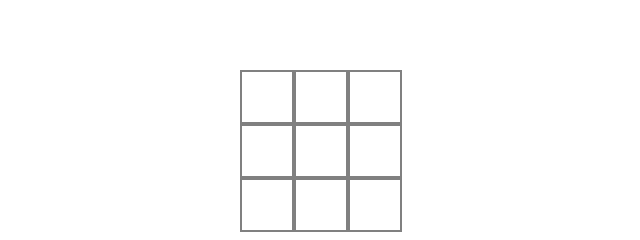
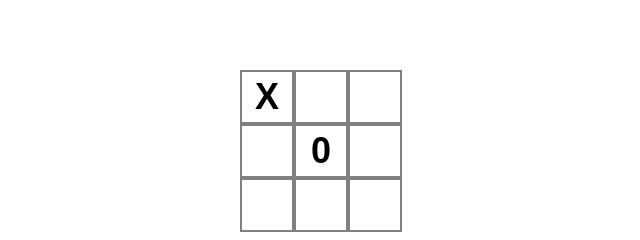
Before and after one commit to alexeychikk/tic-tac-toe-task, a website: page index.html in a window 1280 px wide. Both pictures are taken after a click on the element 586 px from the left and 354 px from the top of the page. Shown: the part 257-497 px from the top of the page, 319-959 px from the left. Drawn offline with nearby package versions, Linux system fonts and the light colour scheme.

Commit message:
chore: added new code

```diff
--- a/index.html
+++ b/index.html
@@ -103,7 +103,8 @@
        * в клетке - крестик или нолик или пусто. Если там крестик или нолик -
        * то типом параметра должна быть строка "X" или "O", если пусто - undefined.
        */
-			function handleCellClick(cellIndex, fillSign) {
+
+      //function handleCellClick(cellIndex, fillSign) {
       // Тебе нужно написать реализацию этой функции.
       // Я хочу, чтобы после того, как игрок нажимает на пустую клетку
       // ставился крестик, после чего компьютер автоматом ставил
@@ -113,10 +114,7 @@
       // Ты можешь объявлять сколько угодно переменных, где угодно.
       // Вообще, эксперементируй с этой программой как хочешь.
       // Главное, чтобы результат был.
-
-				// то что ниже можешь удалить, либо поклацать, посмотреть что будет
-				console.log(cellIndex, fillSign);
-			}
+      //}
 
       /**
        * Эта функция заполняет клетку значением.
@@ -134,6 +132,59 @@
         cellEl.dataset.fillSign = sign;
         cellEl.innerHTML = `<div>${sign}</div>`;
       }
+      const cellsValues = [
+        "x",
+        0,
+        undefined,
+        undefined,
+        undefined,
+        undefined,
+        undefined,
+        "y",
+        undefined,
+      ];
+      // function handleCellClick(cellIndex, fillSign) {
+      //   if (fillSign !== undefined) {
+      //     return;
+      //   }
+      //   fill(cellIndex, "X");
+      //   cellsValues[cellIndex] = "X";
+      //   const emptyCellIndexes = cellsValues.map(function (el, index) {
+      //     if (el === undefined) {
+      //       return index;
+      //     } else {
+      //     }
+      //   });
+      // let randomCellIndex = Math.floor(Math.random() * cellsValues.length);
+      // if (cellsValues[randomCellIndex] === undefined) {
+      //   fill(randomCellIndex, "0");
+      //   cellsValues[randomCellIndex] = "0";
+      //   break;
+      // }
+      // if (cellsValues.every((elem) => elem !== undefined)) {
+      //   break;
+      // }
+      // }
+      function handleCellClick(cellIndex, fillSign) {
+        if (fillSign === undefined) {
+          fill(cellIndex, "X");
+          cellsValues[cellIndex] = "X";
+
+          while (true) {
+            let randomCellIndex = Math.floor(
+              Math.random() * cellsValues.length
+            );
+            if (cellsValues[randomCellIndex] === undefined) {
+              fill(randomCellIndex, "0");
+              cellsValues[randomCellIndex] = "0";
+              break;
+            }
+            if (cellsValues.every((elem) => elem !== undefined)) {
+              break;
+            }
+          }
+        }
+      }
     </script>
   </body>
 </html>
```
Lines whose indentation alone changed are shown as unchanged.
